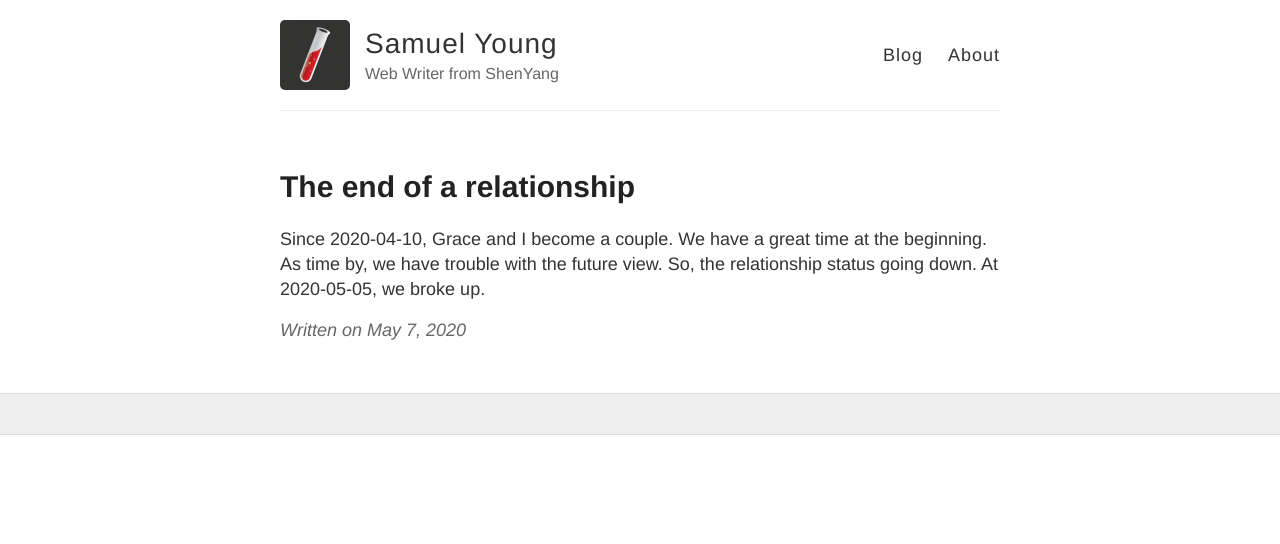
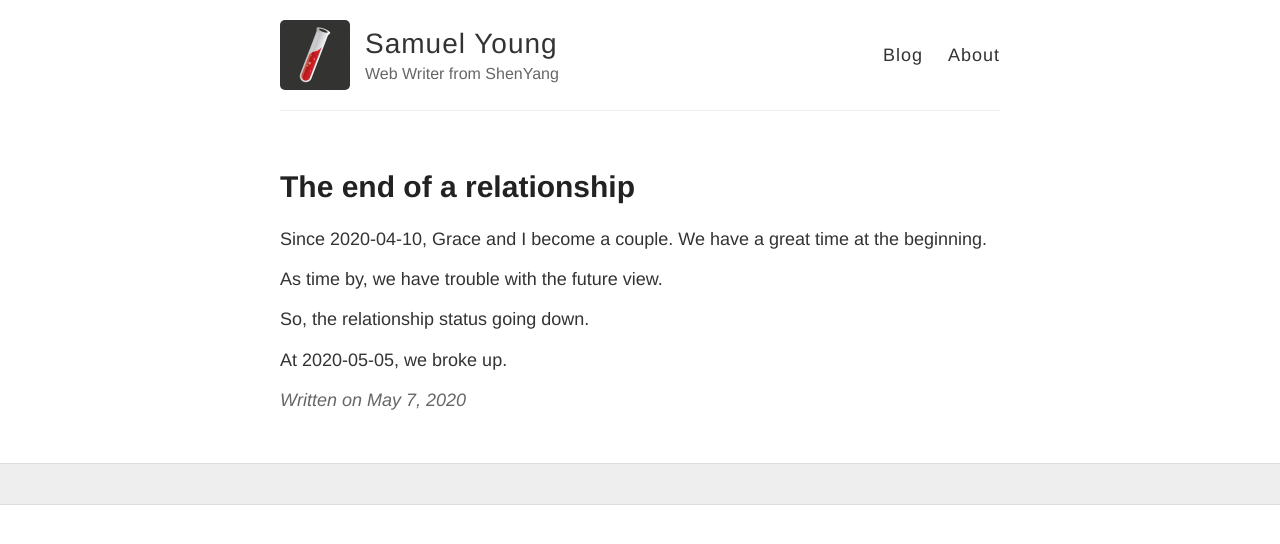
Before and after one commit to samuelyoung-dot/samuelyoung-dot.github.io, a Jekyll site: the page built from _posts/2020-05-07-The end of a relationship.md, in a window 1280 px wide. Shown: the top 544 px of the page. Built offline with Jekyll 4.4.1, drawn with Linux system fonts in a browser that asks for light colours; part of the change alters nothing that is shown.

```diff
--- a/_posts/2020-05-07-The end of a relationship.md
+++ b/_posts/2020-05-07-The end of a relationship.md
@@ -1,9 +1,12 @@
 ---
 layout: post
-tittle: You're running!
+tittle: The end of a relationship
 ---
 
 Since 2020-04-10, Grace and I become a couple. We have a great time at the beginning.
+
 As time by, we have trouble with the future view.
+
 So, the relationship status going down.
+
 At 2020-05-05, we broke up.
```
